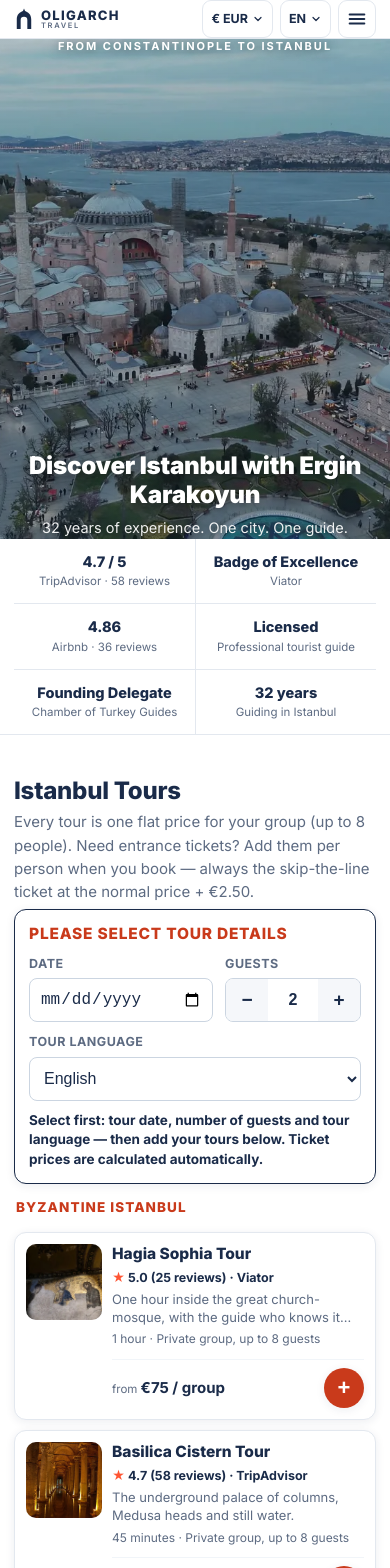
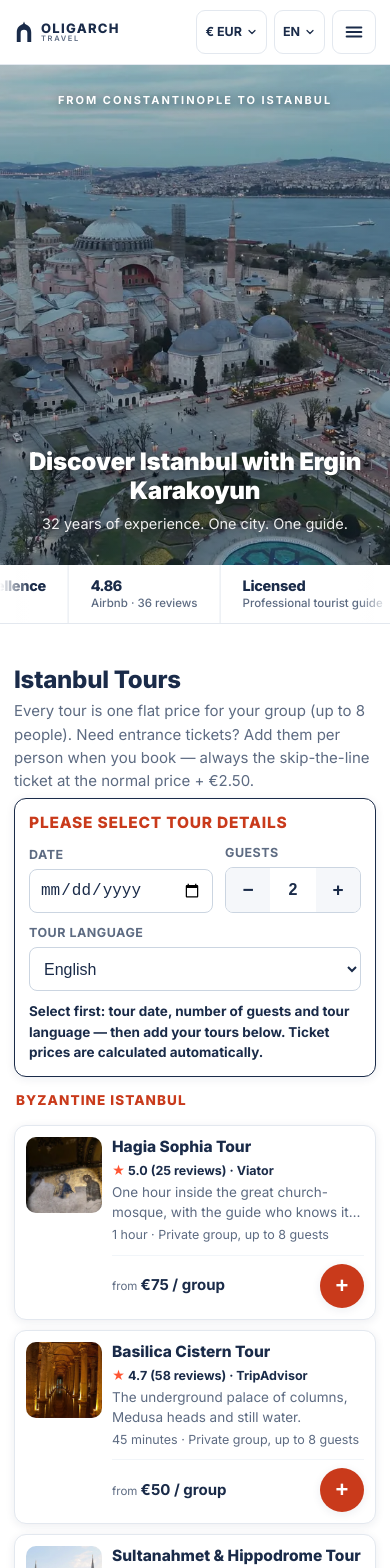
Before and after one commit to 7amed3li/oligarch-travel, a Next.js app: page / in a window 390 px wide. Shown: the top 1568 px of the page. Built offline with nearby package versions, Linux system fonts and the light colour scheme.

Commit message:
Mobile-first audit polish and GSAP TrustTicker

```diff
--- a/app/globals.css
+++ b/app/globals.css
@@ -9,7 +9,7 @@
    Bold friendly sans (Inter).
    ============================================================ */
 :root{
-  --paper:#FFFFFF; --mist:#F5F7FA; --ink:#1A2B49; --ink-soft:#5D6B82;
+  --paper:#FFFFFF; --mist:#F5F7FA; --ink:#1A2B49; --ink-soft:#5D6B82; --muted:#5D6B82;
   --accent:#FF5533; --accent-deep:#C93A1B; --accent-deep-hover:#A93213;
   --line:#E3E8EF; --star:var(--accent);
   --radius:12px; --shadow:0 2px 10px rgba(26,43,73,.08); --shadow-lg:0 14px 34px rgba(26,43,73,.18);
@@ -88,6 +88,8 @@ nav.main a:hover{color:var(--accent-deep)}
 /* trust strip — slim */
 .trust-strip{background:#fff;border-bottom:1px solid var(--line)}
 .trust-in{display:flex;flex-wrap:wrap}
+.trust-track{display:contents}
+.trust-track-dup{display:none}
 .trust-item{flex:1 1 150px;text-align:center;padding:14px 8px;border-left:1px solid var(--line)}
 .trust-item:first-child{border-left:none}
 .trust-val{font-weight:800;font-size:15.5px}
@@ -948,12 +950,17 @@ footer.site a.ft-btn-maps:active,.ft-btn-copy:active{transform:scale(.98)}
   .hero h1{font-size:clamp(30px,8.5vw,40px);margin-top:14px}
   .hero-sub{font-size:15px;line-height:1.55;margin-top:12px}
   .bookbar{margin-top:22px;border-radius:14px;padding:10px}
-  .trust-in{display:grid;grid-template-columns:repeat(2,minmax(0,1fr))}
-  .trust-item{flex:none;padding:12px 8px;border-left:none;border-bottom:1px solid var(--line)}
-  .trust-item:nth-child(even){border-left:1px solid var(--line)}
-  .trust-item:nth-last-child(-n+2){border-bottom:none}
-  .trust-val{font-size:14.5px}
-  .trust-lbl{font-size:11.5px}
+  .trust-strip{position:relative;background:#fff;padding:0;border-bottom:1px solid var(--line);overflow:hidden}
+  .trust-strip::before,.trust-strip::after{content:"";position:absolute;top:0;bottom:0;width:32px;z-index:2;pointer-events:none}
+  .trust-strip::before{left:0;background:linear-gradient(90deg,#fff 0%,rgba(255,255,255,0) 100%)}
+  .trust-strip::after{right:0;background:linear-gradient(270deg,#fff 0%,rgba(255,255,255,0) 100%)}
+  .wrap.trust-in{display:flex;flex-wrap:nowrap;width:max-content;max-width:none;margin:0;padding-inline:0;will-change:transform}
+  .trust-track{display:flex;flex-wrap:nowrap;align-items:stretch}
+  .trust-track-dup{display:flex}
+  .trust-item{flex:0 0 auto;display:flex;flex-direction:column;justify-content:center;padding:12px 22px;text-align:left;border-left:none;border-right:1px solid var(--line);border-bottom:none;background:transparent;min-width:0}
+  .trust-item:first-child{border-left:none}
+  .trust-val{font-size:14.5px;font-weight:800;letter-spacing:-.02em;font-variant-numeric:tabular-nums;color:var(--ink);line-height:1.2;white-space:nowrap}
+  .trust-lbl{font-size:11.5px;font-weight:500;color:var(--ink-soft);margin-top:2px;line-height:1.25;white-space:nowrap}
   .grid{gap:18px;margin-top:20px}
   .tcard-media{aspect-ratio:4/3}
   .td-more-media{aspect-ratio:4/3}
@@ -1018,7 +1025,7 @@ footer.site a.ft-btn-maps:active,.ft-btn-copy:active{transform:scale(.98)}
 }
 
 @media(max-width:480px){
-  .wrap{padding:0 16px}
+  .wrap{padding-inline:16px}
   .header-in{gap:6px;padding:10px 0}
   .logo{gap:7px}
   .logo-mark{width:20px;height:24px}
@@ -1243,12 +1250,14 @@ html.splash-done .ss-root{display:none!important}
 .bk-cc-dial{color:var(--muted);font-weight:700;flex:none}
 .bk-cc-empty{padding:10px 12px;color:var(--muted);font-size:13.5px}
 
-/* ===== Comprehensive Mobile Polish (Rev 9) ===== */
+/* ===== Comprehensive Mobile Polish (Rev 9 — 320px to 768px + Landscape) ===== */
 @media(max-width:820px){
-  /* Header: avoid crowding; BottomBar already carries Booking on <= 900px */
-  .cart-link{display:none}
+  /* Header: comfortable 44px touch targets + safe dropdown scroll */
   .header-in{gap:10px;padding:10px 0}
   .header-actions{gap:7px;margin-left:auto}
+  .lang-btn{min-height:44px}
+  .mobile-toggle{min-width:44px;min-height:44px}
+  .lang-panel{max-height:65dvh;overflow-y:auto;-webkit-overflow-scrolling:touch}
   .cur-menu .lang-panel{right:-44px;max-width:calc(100vw - 24px)}
 
   /* MenuBoard top filter bar: scroll naturally instead of blocking half the screen */
@@ -1258,16 +1267,33 @@ html.splash-done .ss-root{display:none!important}
   .mb-field-lang{grid-column:1 / -1}
   .mb-field input[type="date"],.mb-field select{width:100%;min-width:0;min-height:44px;padding:9px 10px;font-size:16px}
   .mb-stepper{width:100%;min-height:44px}
-  .mb-stepper button{width:42px;flex:none}
-  .mb-stepper input{flex:1;min-width:0;width:100%;font-size:16px}
-  .mb-hint{grid-column:1 / -1;flex:none;font-size:13.5px;line-height:1.45}
-  .mb-cartlink{grid-column:1 / -1;text-align:center;padding:11px 16px;font-size:14.5px}
+  .mb-stepper button{min-width:44px;min-height:44px;width:44px;flex:none}
+  .mb-stepper input{flex:1;min-width:0;width:100%;font-size:16px;min-height:44px}
+  .mb-hint{grid-column:1 / -1;flex:none;font-size:13.5px;line-height:1.5}
+  .mb-cartlink{grid-column:1 / -1;text-align:center;min-height:44px;display:inline-flex;align-items:center;justify-content:center;padding:10px 16px;font-size:14.5px}
+
+  /* Admin table: smooth horizontal scroll + sticky tour column + 16px touch inputs */
+  .admin-table-wrap{overflow-x:auto;-webkit-overflow-scrolling:touch;margin:18px -16px 0;padding:0 16px 8px}
+  .admin-table-wrap table.admin{margin-top:0;min-width:740px}
+  table.admin th:first-child,table.admin td:first-child{position:sticky;left:0;background:#fff;z-index:2;min-width:148px;box-shadow:2px 0 8px rgba(26,43,73,.07)}
+  table.admin input{width:96px;min-height:44px;font-size:16px;padding:8px 10px}
+  .toolbar .btn{flex:1 1 140px;min-height:44px;display:inline-flex;align-items:center;justify-content:center;text-align:center}
+
+  /* Touch targets on forms, checkboxes, steppers & breadcrumbs */
+  .bk-step-btn{width:44px;height:44px}
+  .ticketbox .tb-row,.cart-check{min-height:44px;align-items:center}
+  .remove{min-height:44px;padding:8px 6px}
+  .crumb a{min-height:44px;display:inline-flex;align-items:center}
+  .gs-lang-tab,.gs-stop-link{min-height:44px}
 }
 
 @media(max-width:640px){
+  /* Header on phones: BottomBar carries Booking with badge, freeing header width */
+  .cart-link{display:none}
+
   /* Hero: compact atmospheric viewport height with safe horizontal margins */
   .hero{min-height:clamp(370px,62svh,500px)}
-  .hero-wrap{padding-top:18px;padding-bottom:22px}
+  .wrap.hero-wrap{padding-top:28px;padding-bottom:30px}
   .hero-topline{font-size:11px;letter-spacing:.18em;line-height:1.4}
   .hero-bottom h1{font-size:clamp(22px,6.2vw,30px);line-height:1.2;margin-bottom:8px}
   .hero-sub{font-size:14.5px;line-height:1.5;margin-top:0}
@@ -1279,35 +1305,36 @@ html.splash-done .ss-root{display:none!important}
   .mrow-img{grid-column:1;grid-row:1 / span 2;width:86px;height:86px;border-radius:10px}
   .mrow-body{grid-column:2;grid-row:1}
   .mrow-top{gap:4px 8px}
-  .mrow-name{font-size:15.5px;line-height:1.28}
+  .mrow-name{font-size:15.5px;line-height:1.3}
   .mrow-rating{font-size:12.5px}
-  .mrow-tag{font-size:13px;line-height:1.4;-webkit-line-clamp:2;margin-top:3px}
-  .mrow-meta{font-size:12px;margin-top:4px}
+  .mrow-tag{font-size:13.5px;line-height:1.45;-webkit-line-clamp:2;margin-top:3px}
+  .mrow-meta{font-size:12.5px;line-height:1.45;margin-top:4px}
   .mrow-covered,.mrow-incart{font-size:12.5px;margin-top:4px}
   .mrow-side{grid-column:2;grid-row:2;flex-direction:row;align-items:center;justify-content:space-between;gap:8px;width:100%;padding-top:8px;margin-top:2px;border-top:1px solid #F1F5F9}
   .mrow-price{text-align:left;font-size:15px;line-height:1.25}
   .mrow-price small{font-size:11.5px}
-  .mrow-add{width:40px;height:40px;flex:none;font-size:22px;display:inline-flex;align-items:center;justify-content:center}
+  .mrow-add{width:44px;height:44px;flex:none;font-size:22px;display:inline-flex;align-items:center;justify-content:center}
+  .mrow-add:active{transform:scale(.94)}
   .mrow-badge{max-width:none;text-align:left;font-size:11.5px;padding:5px 10px}
 
   /* Whois guide card */
   .whois-card{gap:12px;padding:12px}
   .whois-img{width:82px;height:82px}
   .whois-title{font-size:16.5px}
-  .whois-line{font-size:13.5px;line-height:1.45}
+  .whois-line{font-size:13.5px;line-height:1.5}
   .whois-link{font-size:13.5px;margin-top:6px}
 
   /* Tour detail popup modal */
   .tmodal-head{aspect-ratio:4/3}
-  .tmodal-zoom{width:42px;height:42px;bottom:10px;right:10px}
-  .tmodal-x{width:42px;height:42px;top:10px;right:10px}
+  .tmodal-zoom{width:44px;height:44px;bottom:10px;right:10px}
+  .tmodal-x{width:44px;height:44px;top:10px;right:10px}
   .tm-thumbs{flex-wrap:nowrap;overflow-x:auto;-webkit-overflow-scrolling:touch;padding:10px 16px 2px;scrollbar-width:none}
   .tm-thumbs::-webkit-scrollbar{display:none}
   .tm-thumb{flex:none}
   .tmodal-body{padding:14px 16px 18px}
   .tmodal-name{font-size:20px;line-height:1.22}
-  .tmodal-tag{font-size:14px;line-height:1.45}
-  .tmodal-desc{font-size:14.5px;line-height:1.6}
+  .tmodal-tag{font-size:14.5px;line-height:1.5}
+  .tmodal-desc{font-size:15px;line-height:1.6}
   .tmodal-book{padding:14px;margin-top:14px}
   .tmodal-price strong{font-size:19px}
   .tsum-row{font-size:13.5px}
@@ -1318,7 +1345,17 @@ html.splash-done .ss-root{display:none!important}
   .tmfoot-price strong{font-size:18.5px;text-align:right}
   .tmfoot-btns{display:grid;grid-template-columns:1fr auto;gap:8px;align-items:stretch}
   .tmfoot-add{padding:11px 14px;font-size:14.5px;min-height:44px;white-space:normal;line-height:1.2}
+  .tmfoot-add:active,.tmfoot-book:active{transform:scale(.98)}
   .tmfoot-book{padding:10px 14px;min-height:44px;border:1.5px solid var(--ink);border-radius:9px;color:var(--ink);font-size:14px;white-space:nowrap}
+
+  /* Tour detail page gallery, pills & lightbox */
+  .td-back-pill,.td-expand-btn,.td-mc-btn{min-height:44px}
+  .td-hero-controls{width:100%}
+  .td-thumbs{max-width:100%;overflow-x:auto;flex-wrap:nowrap;-webkit-overflow-scrolling:touch;scrollbar-width:none;padding-bottom:2px}
+  .td-thumbs::-webkit-scrollbar{display:none}
+  .td-thumb{flex:none}
+  .td-lightbox{padding:max(16px,env(safe-area-inset-top,0px)) 16px max(16px,env(safe-area-inset-bottom,0px))}
+  .td-lb-close{position:fixed;top:max(14px,env(safe-area-inset-top,0px));right:14px;z-index:10}
 
   /* Booking page */
   .cart-inputs-grid{grid-template-columns:minmax(0,1.25fr) minmax(0,.75fr);gap:10px}
@@ -1333,15 +1370,26 @@ html.splash-done .ss-root{display:none!important}
   .contact-sec{padding:38px 0}
   .contact-card{padding:20px 16px;border-radius:14px}
   .contact-card h2{font-size:21px}
+  .cf-grid input,.cf-grid textarea{min-height:44px}
   .cf-send{width:100%;min-height:48px;font-size:15.5px}
   .rv-stats,.rv-quotes{grid-template-columns:minmax(0,1fr)}
   .legal-strip{padding:18px 0;font-size:13px}
   footer.site .wrap{padding-bottom:calc(36px + env(safe-area-inset-bottom,0px))}
 }
 
+@media(max-width:480px){
+  /* Prevent coordinates & landmark badge from colliding on narrow phones */
+  a.ft-wayfinder{height:132px}
+  .ft-wf-coord{bottom:38px;left:10px}
+  .ft-wf-dist{bottom:10px;left:10px;right:auto}
+  .gs-stamp{min-width:0}
+  /* Admin login button full width on phones */
+  form button.btn.accent[type="submit"]{width:100%;min-height:46px}
+}
+
 @media(max-width:420px){
-  .wrap{padding:0 14px}
-  .lang-btn{padding:6px 8px;font-size:12.5px;min-height:38px;gap:4px}
+  .wrap{padding-inline:14px}
+  .lang-btn{padding:6px 8px;font-size:12.5px;min-height:44px;gap:4px}
   .cur-menu .lang-panel{right:-56px}
   .mrow{grid-template-columns:76px minmax(0,1fr);gap:8px 10px;padding:11px}
   .mrow-img{width:76px;height:76px}
@@ -1350,3 +1398,46 @@ html.splash-done .ss-root{display:none!important}
   .field-row-2{grid-template-columns:minmax(0,1.2fr) minmax(0,.8fr)}
   .field-row-2 input[type="date"]{min-width:0;padding:10px 8px}
 }
+
+/* Ultra-compact phones (320px–380px): prevent squeezed side-by-side columns */
+@media(max-width:380px){
+  .mb-bar{grid-template-columns:1fr}
+  .field-row-2{grid-template-columns:1fr}
+  .wbd-cmp-row{grid-template-columns:1fr}
+}
+
+@media(max-width:360px){
+  .header-in{gap:5px}
+  .logo{gap:5px}
+  .logo-text{font-size:12px;letter-spacing:.08em}
+  .logo-text small{font-size:7px;letter-spacing:.18em}
+  .header-actions{gap:4px}
+  .lang-btn{padding:6px 7px;font-size:12px}
+  .gt-stats{grid-template-columns:1fr;gap:8px}
+  .gs-metrics{gap:8px}
+  .gs-metric-num{font-size:20px}
+  .cart-inputs-grid{grid-template-columns:1fr}
+  .bk-phone-row{flex-direction:column}
+  .bk-cc{width:100%}
+  .td-ribbon{grid-template-columns:1fr}
+  .td-spec{border-left:none;border-top:1px solid #E3E8EF}
+  .td-spec:first-child{border-top:none}
+}
+
+@media(max-width:640px) and (prefers-reduced-motion:reduce){
+  .wrap.trust-in{width:auto;overflow-x:auto;-webkit-overflow-scrolling:touch;scrollbar-width:none}
+  .wrap.trust-in::-webkit-scrollbar{display:none}
+  .trust-track-dup{display:none}
+}
+
+/* Landscape mobile phones (e.g. 667x375, 844x390): reclaim vertical viewport */
+@media(max-height:500px) and (orientation:landscape){
+  .hero{min-height:76dvh}
+  .mb-bar{position:static}
+  .tmodal{max-height:96dvh}
+  .tmodal-head{aspect-ratio:auto;height:132px}
+  .tmodal-foot{flex-direction:row;align-items:center;padding:8px 16px calc(8px + env(safe-area-inset-bottom,0px))}
+  .tmfoot-btns{display:flex;flex-direction:row;gap:8px}
+  .bottombar .bb-item{flex-direction:row;gap:6px;min-height:46px;padding:4px 6px}
+  body{padding-bottom:calc(50px + env(safe-area-inset-bottom,0px))}
+}
--- a/components/AdminClient.tsx
+++ b/components/AdminClient.tsx
@@ -78,7 +78,8 @@ export default function AdminClient() {
             <p>Loading…</p>
           ) : (
             <>
-              <table className="admin">
+              <div className="admin-table-wrap">
+                <table className="admin">
                 <thead>
                   <tr>
                     <th>Tour</th>
@@ -167,6 +168,7 @@ export default function AdminClient() {
                   ))}
                 </tbody>
               </table>
+              </div>
               <div className="field" style={{ maxWidth: 260 }}>
                 <label htmlFor="dep">Booking deposit (%)</label>
                 <input
--- a/components/BookingClient.tsx
+++ b/components/BookingClient.tsx
@@ -184,6 +184,7 @@ export default function BookingClient({
                     <span>{u.guests}</span>
                     <input
                       type="number"
+                      inputMode="numeric"
                       min={tp.minGuests}
                       max={tp.maxGuests}
                       value={it.people}
@@ -268,7 +269,7 @@ export default function BookingClient({
         </p>
         <div className="field">
           <label htmlFor="bk-name">{u.your_name}</label>
-          <input id="bk-name" value={name} onChange={(e) => setName(e.target.value)} />
+          <input id="bk-name" autoComplete="name" value={name} onChange={(e) => setName(e.target.value)} />
         </div>
         <div className="field">
           <label htmlFor="bk-phone">{u.your_phone}</label>
@@ -324,6 +325,8 @@ export default function BookingClient({
             <input
               id="bk-phone"
               type="tel"
+              inputMode="tel"
+              autoComplete="tel-national"
               value={phone}
               onChange={(e) => setPhone(e.target.value)}
               placeholder="555 123 45 67"
--- a/components/HomePage.tsx
+++ b/components/HomePage.tsx
@@ -3,6 +3,7 @@ import MenuBoard from './MenuBoard';
 import HeroVideo from './HeroVideo';
 import GuideTeaser from './GuideTeaser';
 import WhyBookDirect from './WhyBookDirect';
+import TrustTicker from './TrustTicker';
 import { TRUST, UI, VIDEO_URL, type Locale } from '@/data/tours';
 import { pricesById, type PriceConfig } from '@/lib/prices';
 
@@ -52,16 +53,7 @@ export default function HomePage({ locale, prices }: { locale: Locale; prices: P
         </div>
       </div>
 
-      <div className="trust-strip">
-        <div className="wrap trust-in">
-          {TRUST[locale].map(([v, l]) => (
-            <div className="trust-item" key={l}>
-              <div className="trust-val">{v}</div>
-              <div className="trust-lbl">{l}</div>
-            </div>
-          ))}
-        </div>
-      </div>
+      <TrustTicker items={TRUST[locale]} />
 
       <section id="tours">
         <div className="wrap">
--- a/components/MenuBoard.tsx
+++ b/components/MenuBoard.tsx
@@ -111,6 +111,7 @@ export default function MenuBoard({
             <input
               id="mb-people"
               type="number"
+              inputMode="numeric"
               min={1}
               max={46}
               value={meta.people}
--- /dev/null
+++ b/components/TrustTicker.tsx
@@ -0,0 +1,74 @@
+'use client';
+
+import { useEffect, useRef } from 'react';
+import gsap from 'gsap';
+
+export default function TrustTicker({ items }: { items: [string, string][] }) {
+  const stripRef = useRef<HTMLDivElement>(null);
+  const trackWrapRef = useRef<HTMLDivElement>(null);
+
+  useEffect(() => {
+    const strip = stripRef.current;
+    const trackWrap = trackWrapRef.current;
+    if (!strip || !trackWrap || typeof window === 'undefined') return;
+
+    const mm = gsap.matchMedia();
+
+    mm.add('(max-width: 640px) and (prefers-reduced-motion: no-preference)', () => {
+      const tween = gsap.fromTo(
+        trackWrap,
+        { xPercent: 0 },
+        {
+          xPercent: -50,
+          duration: 24,
+          ease: 'none',
+          repeat: -1,
+        },
+      );
+
+      const slowDown = () => gsap.to(tween, { timeScale: 0, duration: 0.45, ease: 'power2.out' });
+      const resume = () => gsap.to(tween, { timeScale: 1, duration: 0.6, ease: 'power2.inOut' });
+
+      strip.addEventListener('pointerenter', slowDown);
+      strip.addEventListener('pointerleave', resume);
+      strip.addEventListener('touchstart', slowDown, { passive: true });
+      strip.addEventListener('touchend', resume, { passive: true });
+      strip.addEventListener('touchcancel', resume, { passive: true });
+
+      return () => {
+        strip.removeEventListener('pointerenter', slowDown);
+        strip.removeEventListener('pointerleave', resume);
+        strip.removeEventListener('touchstart', slowDown);
+        strip.removeEventListener('touchend', resume);
+        strip.removeEventListener('touchcancel', resume);
+        tween.kill();
+        gsap.set(trackWrap, { clearProps: 'transform' });
+      };
+    });
+
+    return () => mm.revert();
+  }, [items]);
+
+  return (
+    <div className="trust-strip" ref={stripRef}>
+      <div className="wrap trust-in" ref={trackWrapRef}>
+        <div className="trust-track">
+          {items.map(([v, l]) => (
+            <div className="trust-item" key={l}>
+              <div className="trust-val">{v}</div>
+              <div className="trust-lbl">{l}</div>
+            </div>
+          ))}
+        </div>
+        <div className="trust-track trust-track-dup" aria-hidden="true">
+          {items.map(([v, l]) => (
+            <div className="trust-item" key={`dup-${l}`}>
+              <div className="trust-val">{v}</div>
+              <div className="trust-lbl">{l}</div>
+            </div>
+          ))}
+        </div>
+      </div>
+    </div>
+  );
+}
```
Also changed, not shown: app/layout.tsx (+7 -0 lines).
